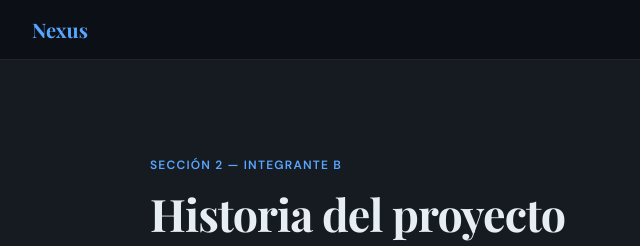
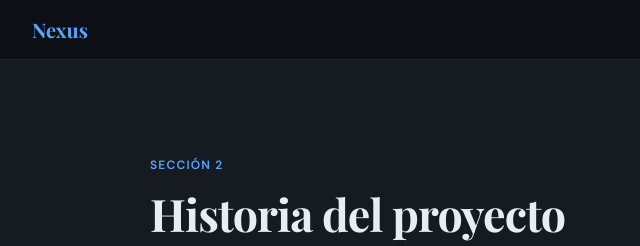
Before and after one commit to Flrss06/ActPDS, a plain HTML site: page pages/historia.html in a window 1280 px wide. Shown: the top 246 px of the page, 0-640 px from the left. Drawn offline with nearby package versions, Linux system fonts and the light colour scheme.

Commit message:
Modificacion de Texto

```diff
--- a/pages/historia.html
+++ b/pages/historia.html
@@ -11,7 +11,7 @@
   <div class="page-wrapper">
     <section class="alt">
       <div class="container">
-        <div class="section-label">SECCIÓN 2 — INTEGRANTE B</div>
+        <div class="section-label">SECCIÓN 2</div>
         <h2>Historia del proyecto</h2>
         <p class="section-desc">De una idea en un salón de clases a una plataforma funcional en producción.</p>
 
```
